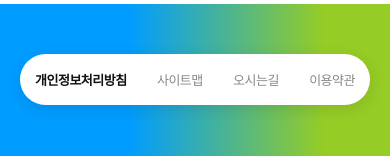
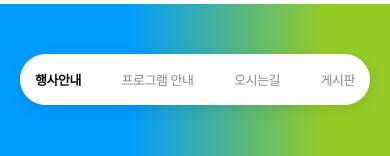
Before and after one commit to hyungbeom/sewon, a React (Create React App) app: page / in a window 390 px wide. Shown: the part 3292-3448 px from the top of the page. Built offline with nearby package versions, Linux system fonts and the light colour scheme; a web font is replaced by a local one.

Commit message:
first commit

```diff
--- a/src/component/board/qna.js
+++ b/src/component/board/qna.js
@@ -46,7 +46,7 @@ export default function Qna() {
                 >
                     <div
                         style={{
-                            fontSize: isMobile ? 14 : 15,
+                            fontSize: isMobile ? 14 : 25,
                             fontWeight: 400,
                             color: "#333333",
                         }}
@@ -55,7 +55,8 @@ export default function Qna() {
                     </div>
                     <div
                         style={{
-                            fontSize: isMobile ? 18 : 20,
+                            paddingTop : 5,
+                            fontSize: isMobile ? 18 : 28,
                             fontWeight: 700,
                             color: "#333333",
                         }}
@@ -64,7 +65,7 @@ export default function Qna() {
                     </div>
                     <div
                         style={{
-                            fontSize: isMobile ? 14 : 15,
+                            fontSize: isMobile ? 14 : 25,
                             fontWeight: 400,
                             color: "#333333",
                         }}
--- a/src/component/footer.js
+++ b/src/component/footer.js
@@ -1,4 +1,5 @@
 import { useMediaQuery } from "react-responsive";
+import { Link } from "react-router-dom";
 
 export default function Footer({color='ffffff'}) {
     console.log(color,'????')
@@ -57,13 +58,13 @@ export default function Footer({color='ffffff'}) {
                                 color: "#555",
                                 boxShadow: "0 5px 15px rgba(0,0,0,0.1)",
                             }}>
-                                <div style={{ fontWeight: 700, color: "#333", cursor: "pointer" }}>개인정보처리방침</div>
+                                <Link to="/info/about" style={{ fontWeight: 700, color: "#333", cursor: "pointer", textDecoration: "none" }}>행사안내</Link>
                                 <div>·</div>
-                                <div style={{ cursor: "pointer" }}>사이트맵</div>
+                                <Link to="/program/opening" style={{ cursor: "pointer", textDecoration: "none", color: "inherit" }}>프로그램 안내</Link>
                                 <div>·</div>
-                                <div style={{ cursor: "pointer" }}>오시는길</div>
+                                <Link to="/location/map" style={{ cursor: "pointer", textDecoration: "none", color: "inherit" }}>오시는길</Link>
                                 <div>·</div>
-                                <div style={{ cursor: "pointer" }}>이용약관</div>
+                                <Link to="/board/notice" style={{ cursor: "pointer", textDecoration: "none", color: "inherit" }}>게시판</Link>
                             </div>
 
                             <div
@@ -128,18 +129,18 @@ export default function Footer({color='ffffff'}) {
                         gap: 8
                     }}>
                         {/* 글씨 크기를 14 -> 13으로 미세조정하여 한 줄에 쏙 들어가게 세팅 */}
-                        <div style={{ color: '#111111', fontSize: 13, fontWeight: 800, cursor: 'pointer', whiteSpace: 'nowrap' }}>
-                            개인정보처리방침
-                        </div>
-                        <div style={{ color: '#888888', fontSize: 13, fontWeight: 500, cursor: 'pointer', whiteSpace: 'nowrap' }}>
-                            사이트맵
-                        </div>
-                        <div style={{ color: '#888888', fontSize: 13, fontWeight: 500, cursor: 'pointer', whiteSpace: 'nowrap' }}>
+                        <Link to="/info/about" style={{ color: '#111111', fontSize: 13, fontWeight: 800, cursor: 'pointer', whiteSpace: 'nowrap', textDecoration: 'none' }}>
+                            행사안내
+                        </Link>
+                        <Link to="/program/opening" style={{ color: '#888888', fontSize: 13, fontWeight: 500, cursor: 'pointer', whiteSpace: 'nowrap', textDecoration: 'none' }}>
+                            프로그램 안내
+                        </Link>
+                        <Link to="/location/map" style={{ color: '#888888', fontSize: 13, fontWeight: 500, cursor: 'pointer', whiteSpace: 'nowrap', textDecoration: 'none' }}>
                             오시는길
-                        </div>
-                        <div style={{ color: '#888888', fontSize: 13, fontWeight: 500, cursor: 'pointer', whiteSpace: 'nowrap' }}>
-                            이용약관
-                        </div>
+                        </Link>
+                        <Link to="/board/notice" style={{ color: '#888888', fontSize: 13, fontWeight: 500, cursor: 'pointer', whiteSpace: 'nowrap', textDecoration: 'none' }}>
+                            게시판
+                        </Link>
                     </nav>
 
                     {/* 2. 하단 텍스트 정보 영역 */}
```
